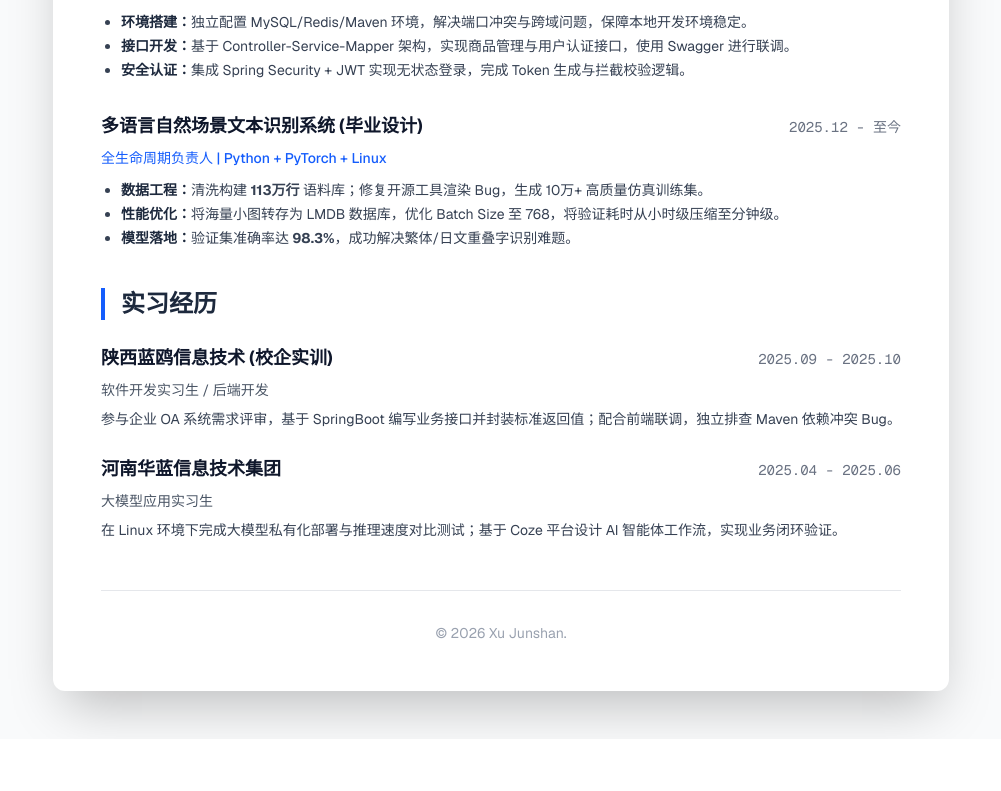
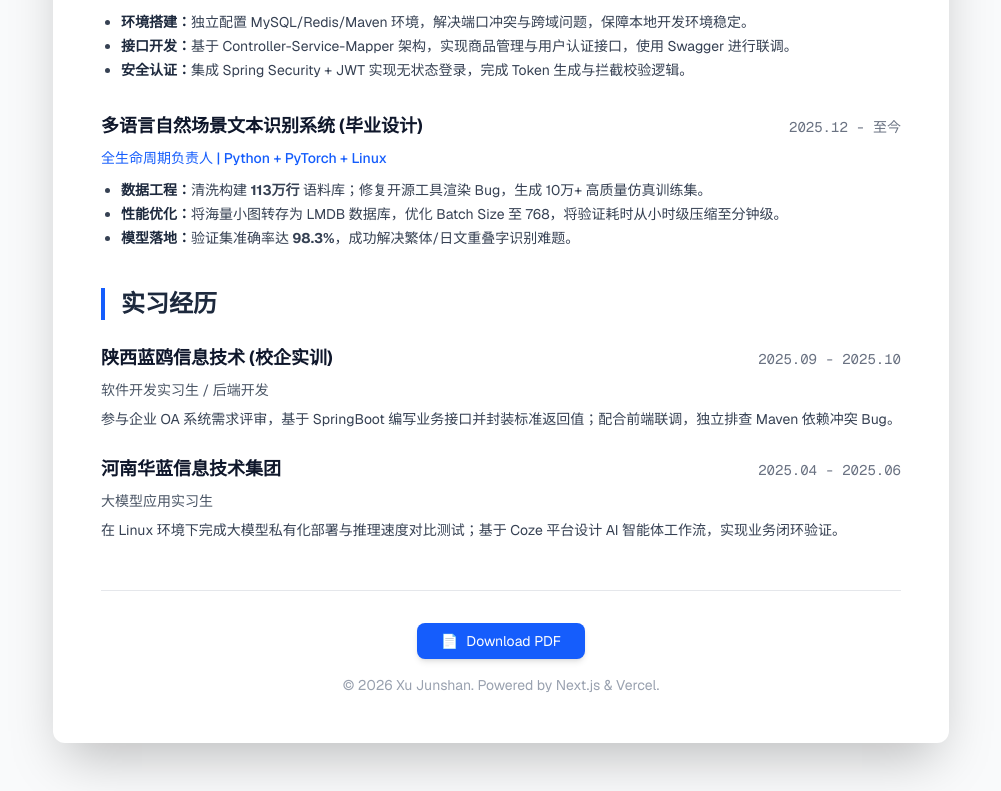
Before and after one commit to yuaiccc/my-resume, a Next.js app: page / in a window 1280 px wide. Shown: the part 1217-2008 px from the top of the page, without its empty margins (139-1140 px from the left). Before the commit the page ends 1956 px from the top, so only its background shows below. Built offline with nearby package versions, Linux system fonts and the light colour scheme.

Commit message:
更新简历内容

```diff
--- a/app/page.tsx
+++ b/app/page.tsx
@@ -158,7 +158,17 @@ export default function Resume() {
 
           {/* === 页脚 === */}
           <footer className="mt-12 pt-8 border-t border-gray-200 text-center text-sm text-gray-400">
-            <p>© 2026 Xu Junshan.</p>
+            <div className="mb-4">
+              <a
+  href="/Xu_Junshan_Resume.pdf"
+  className="inline-flex items-center gap-2 bg-blue-600 text-white px-6 py-2 rounded-lg hover:bg-blue-700 transition-colors shadow-md"
+  download
+>
+  <span>📄</span>
+  <span>Download PDF</span>
+</a>
+            </div>
+            <p>© 2026 Xu Junshan. Powered by Next.js & Vercel.</p>
           </footer>
 
         </div>
```
